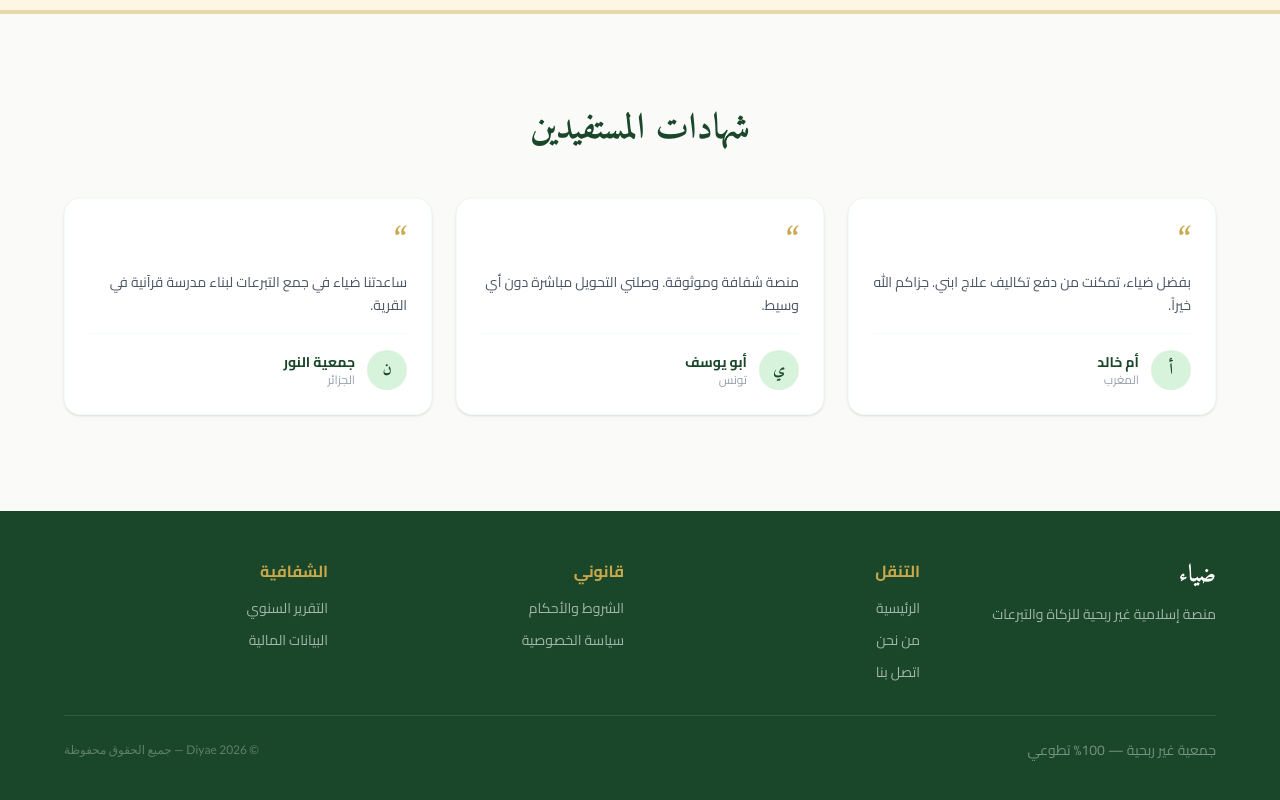
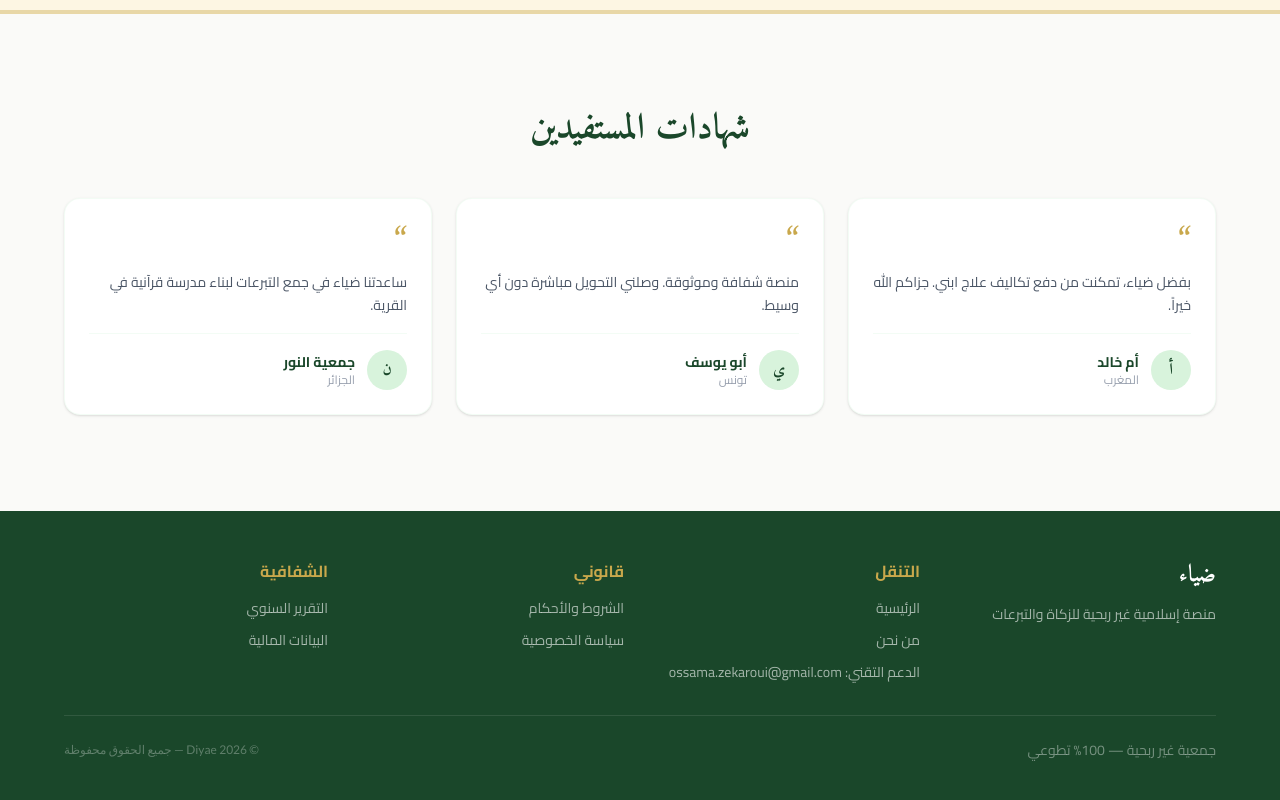
Before and after one commit to OssamaZekraoui/AppZakkat, a Next.js app: page /ar in a window 1280 px wide. Shown: the part 4100-4900 px from the top of the page. Built offline with nearby package versions, Linux system fonts and the light colour scheme; no server answers; the database is empty.

Commit message:
Add technical support email

```diff
--- a/messages/ar.json
+++ b/messages/ar.json
@@ -126,6 +126,7 @@
     "home": "الرئيسية",
     "about": "من نحن",
     "contact": "اتصل بنا",
+    "technicalSupport": "الدعم التقني",
     "terms": "الشروط والأحكام",
     "privacy": "سياسة الخصوصية",
     "annualReport": "التقرير السنوي",
--- a/messages/en.json
+++ b/messages/en.json
@@ -126,6 +126,7 @@
     "home": "Home",
     "about": "About",
     "contact": "Contact",
+    "technicalSupport": "Technical support",
     "terms": "Terms of service",
     "privacy": "Privacy policy",
     "annualReport": "Annual report",
--- a/messages/fr.json
+++ b/messages/fr.json
@@ -126,6 +126,7 @@
     "home": "Accueil",
     "about": "À propos",
     "contact": "Contact",
+    "technicalSupport": "Support technique",
     "terms": "Conditions d'utilisation",
     "privacy": "Politique de confidentialité",
     "annualReport": "Rapport annuel",
--- a/src/components/home/Footer.tsx
+++ b/src/components/home/Footer.tsx
@@ -34,8 +34,11 @@ export default function Footer() {
                 </a>
               </li>
               <li>
-                <a href="#" className="text-white/60 hover:text-white font-cairo text-sm transition-colors">
-                  {t("contact")}
+                <a
+                  href="mailto:ossama.zekaroui@gmail.com"
+                  className="break-all text-white/60 hover:text-white font-cairo text-sm transition-colors"
+                >
+                  {t("technicalSupport")}: <span dir="ltr">ossama.zekaroui@gmail.com</span>
                 </a>
               </li>
             </ul>
```
